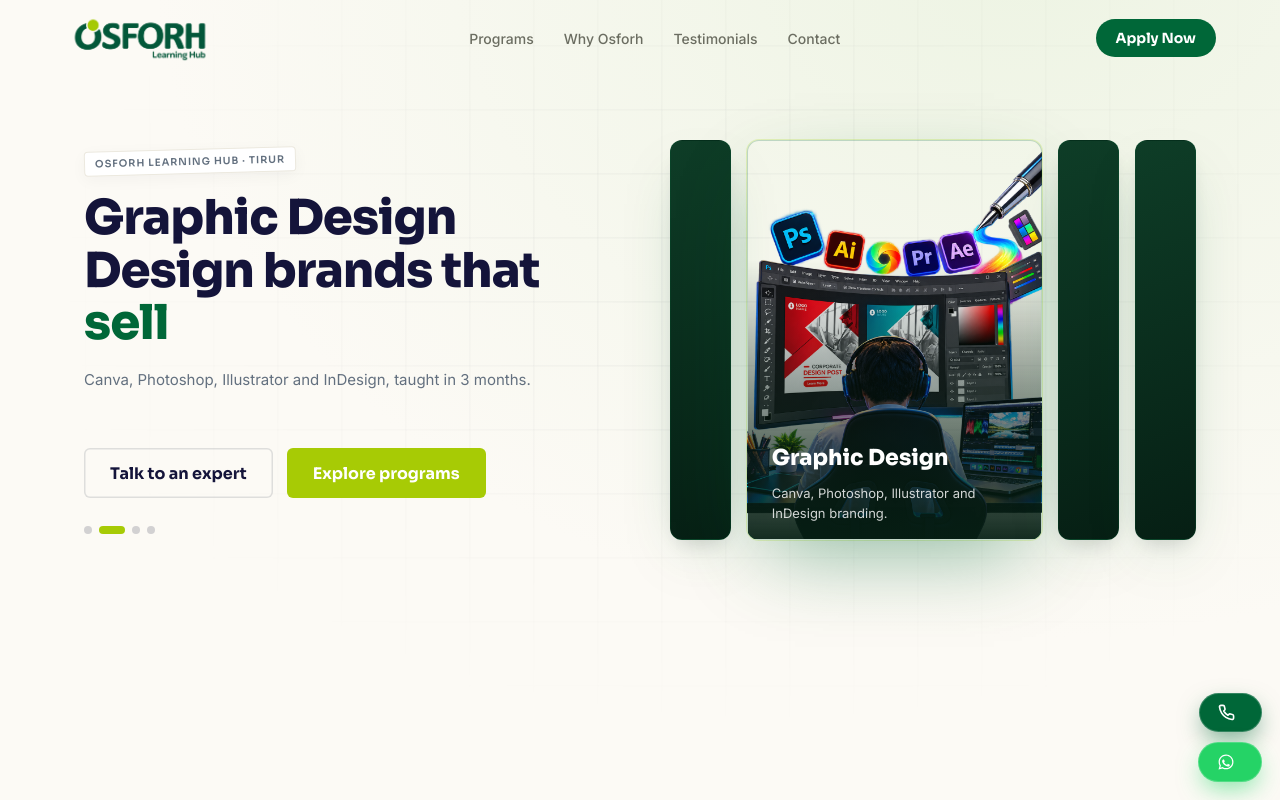
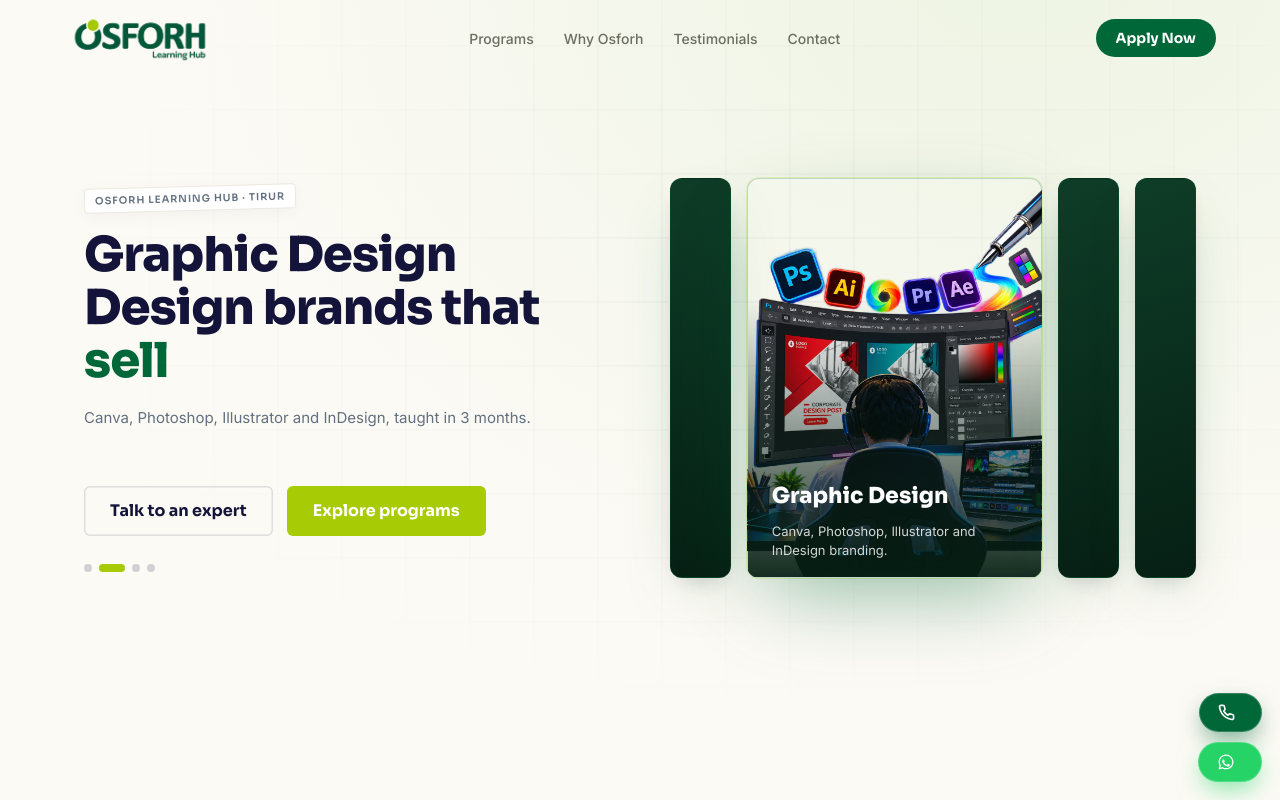
Before and after one commit to fameeshafami/osforh-learninghub-main, a React (Vite) app: page / in a window 1280 px wide. Shown: the top 800 px of the page. Built offline with nearby package versions, Linux system fonts and the light colour scheme; a web font is replaced by a local one.

Commit message:
Increase hero section padding-top to 135px to clear navbar cleanly

```diff
--- a/src/hubModel.css
+++ b/src/hubModel.css
@@ -245,7 +245,7 @@
 
 /* Hero Section */
 .hub-root .hero {
-  padding: 60px 0 100px;
+  padding: 135px 0 100px;
 }
 
 .hub-root .hero-grid {
```
